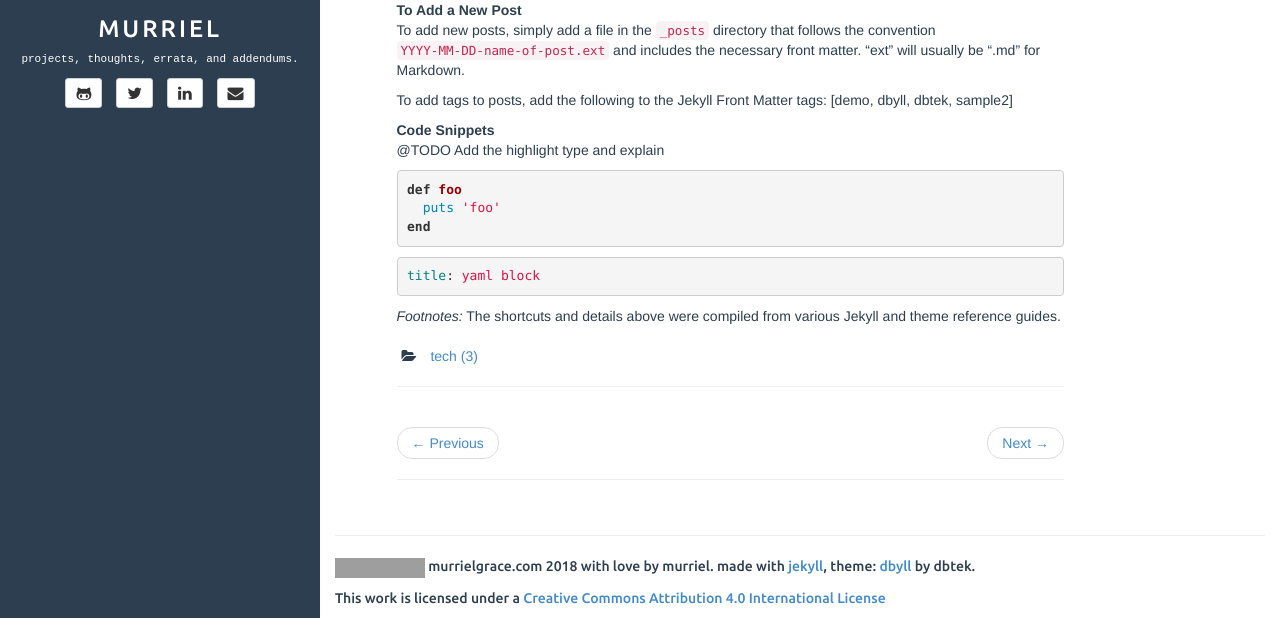
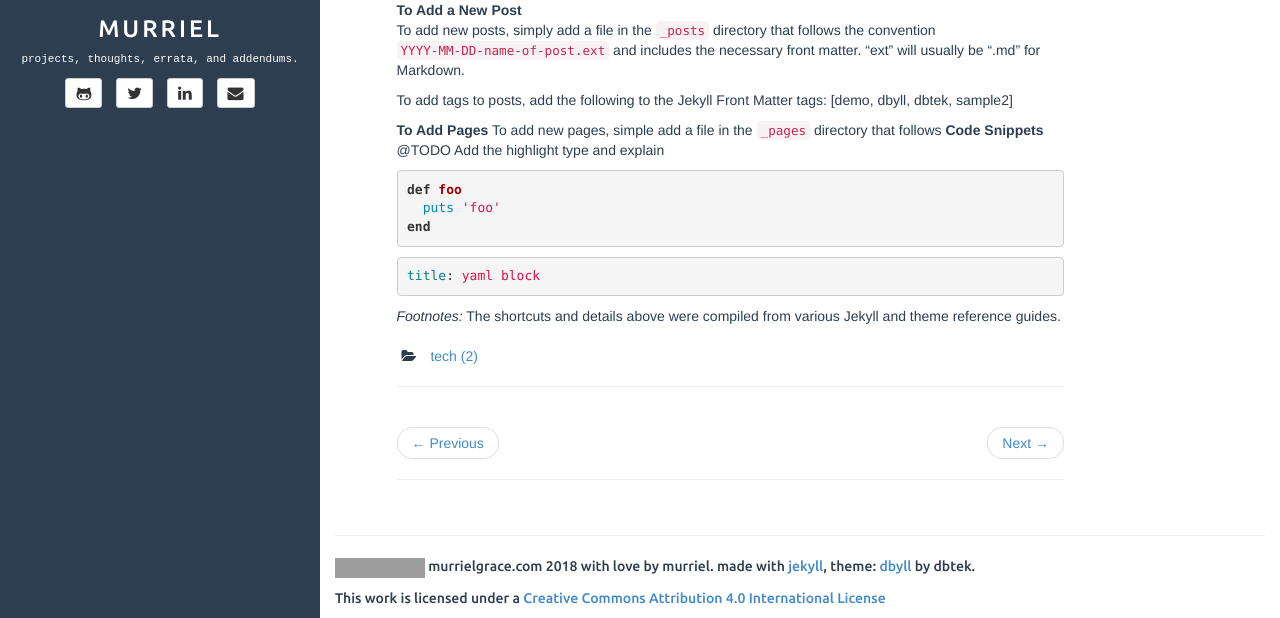
Before and after one commit to murriel/write.murrielgrace.com, a Jekyll site: the page built from _posts/2017-02-15-jekyll-now.md, in a window 1280 px wide and 900 px high, scrolled down 742 px, cut to the strip 282-900 px from the top of the window. Built offline with Jekyll 4.4.1, drawn with Linux system fonts in a browser that asks for light colours; grey boxes are pictures that could not be loaded.

Commit message:
fixing the front page layout?

```diff
--- a/_config.yml
+++ b/_config.yml
@@ -8,6 +8,7 @@
 disqus: dbyll
 google_analytics: dbyll
 title: murriel
+include: ['p']
 
 defaults:
   -
--- a/_posts/2017-02-15-jekyll-now.md
+++ b/_posts/2017-02-15-jekyll-now.md
@@ -59,6 +59,9 @@
 To add tags to posts, add the following to the Jekyll Front Matter
 tags: [demo, dbyll, dbtek, sample2]
 
+
+**To Add Pages**
+To add new pages, simple add a file in the `_pages` directory that follows
 **Code Snippets**
 @TODO Add the highlight type and explain
 
```
Also changed, not shown: _posts/2017-09-25-retro-web.md (+1 -1 lines), p/comics.md (renamed from _pages/comics.md), p/now.md (renamed from _pages/now.md).
